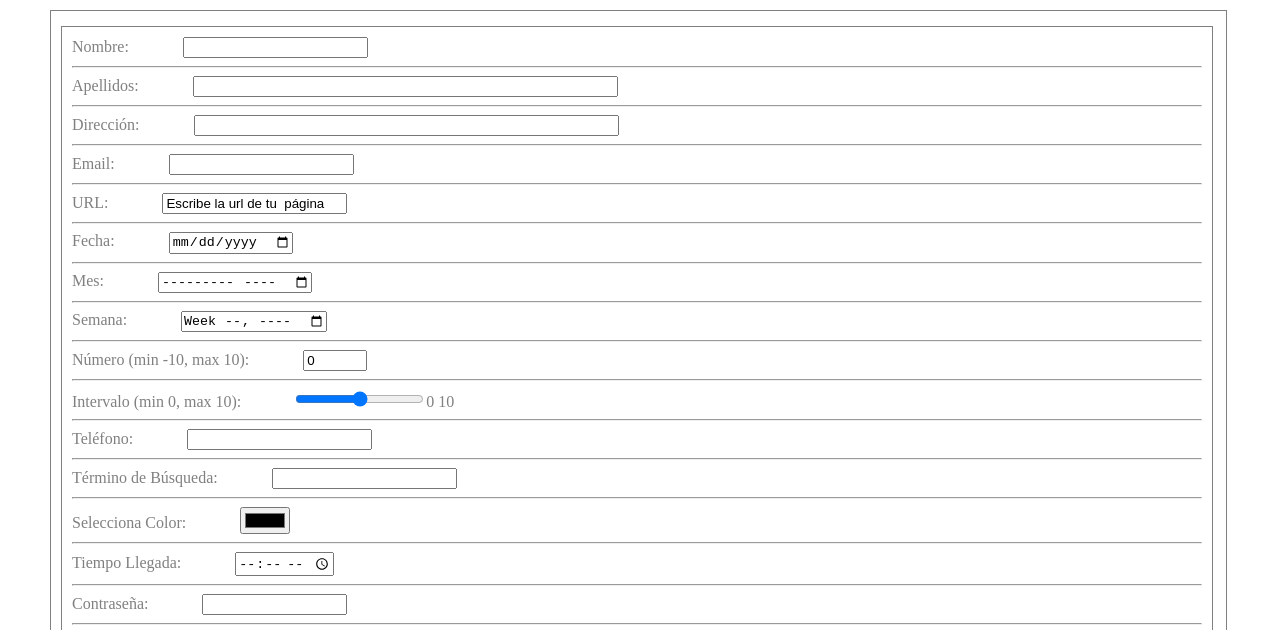
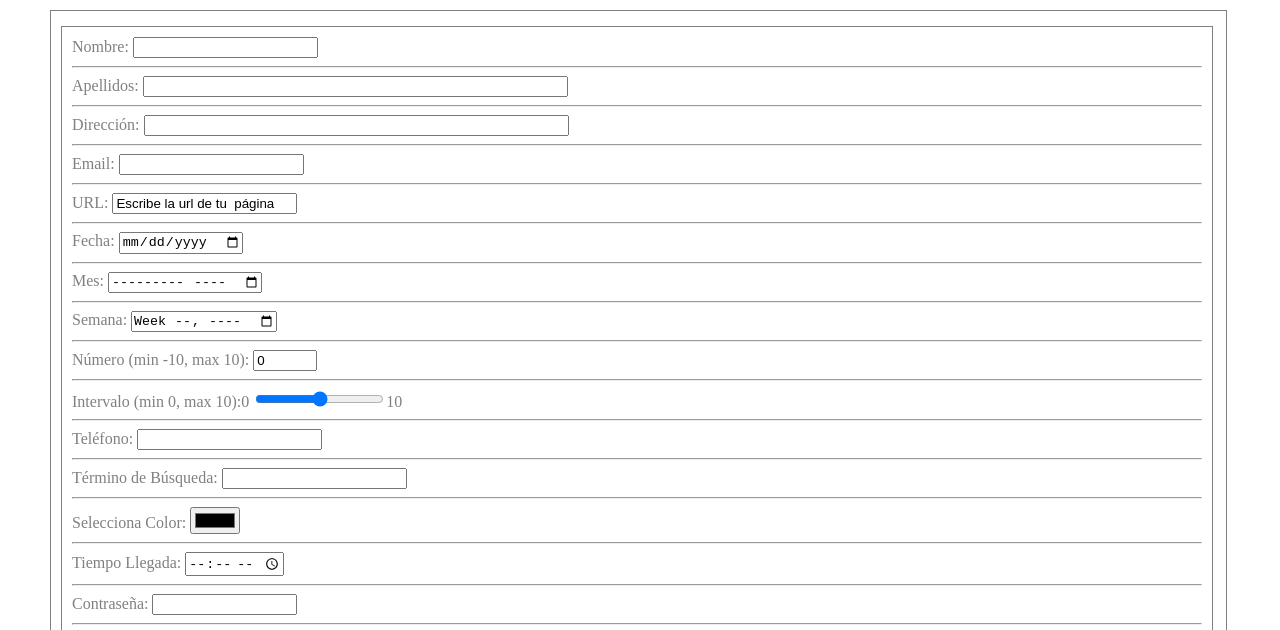
Before and after one commit to GeotakuX/Aplicaciones-Web-Geo, a plain HTML site: page Tema9/Practica3/Practica3.html in a window 1280 px wide. Shown: the part 170-800 px from the top of the page. Drawn offline with Linux system fonts and the light colour scheme.

Commit message:
espaciado en el intervalo

```diff
--- a/Tema9/Practica3/Practica3.css
+++ b/Tema9/Practica3/Practica3.css
@@ -17,9 +17,6 @@ form {
   margin: 5px 3px 0px 0px;
   padding: 10px;
 }
-input {
-  margin-left: 50px;
-}
 textarea {
   margin-left: 100px;
 }
--- a/Tema9/Practica3/Practica3.html
+++ b/Tema9/Practica3/Practica3.html
@@ -32,8 +32,8 @@
         <input type="week" name="semana" size="20"><br><hr>
         Número (min -10, max 10):
         <input type="number" name="numero" min="-10" max="10" value="0"><br><hr>
-        Intervalo (min 0, max 10):
-        <input type="range" name="rango" min="0" max="10">0           10<br><hr>
+        Intervalo (min 0, max 10):0
+        <input type="range" name="rango" min="0" max="10">10<br><hr>
         Teléfono:
         <input type="tel" name="telefono" pattern="[0-9]{3}[0-9]{3}[0-9]{3}"
         title="Inserte un número de teléfono válido" size="20"><br><hr>
```
